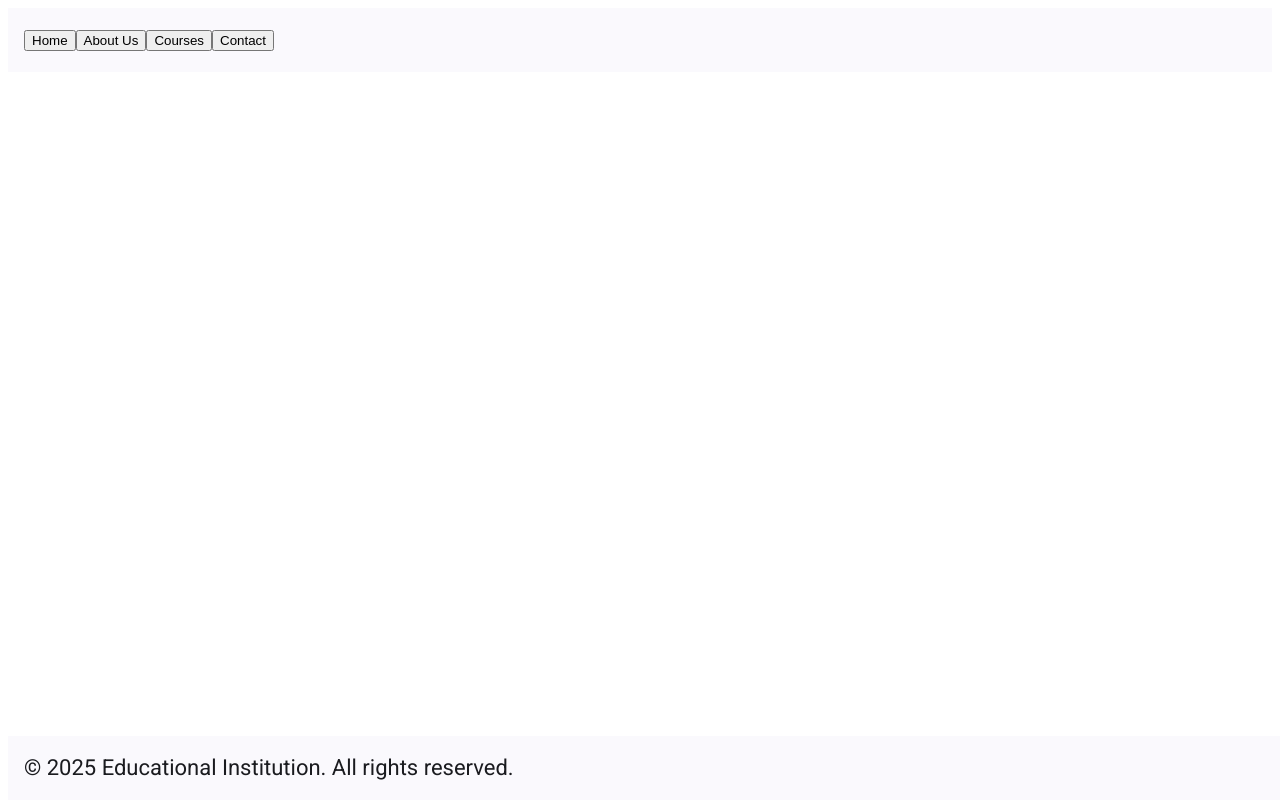
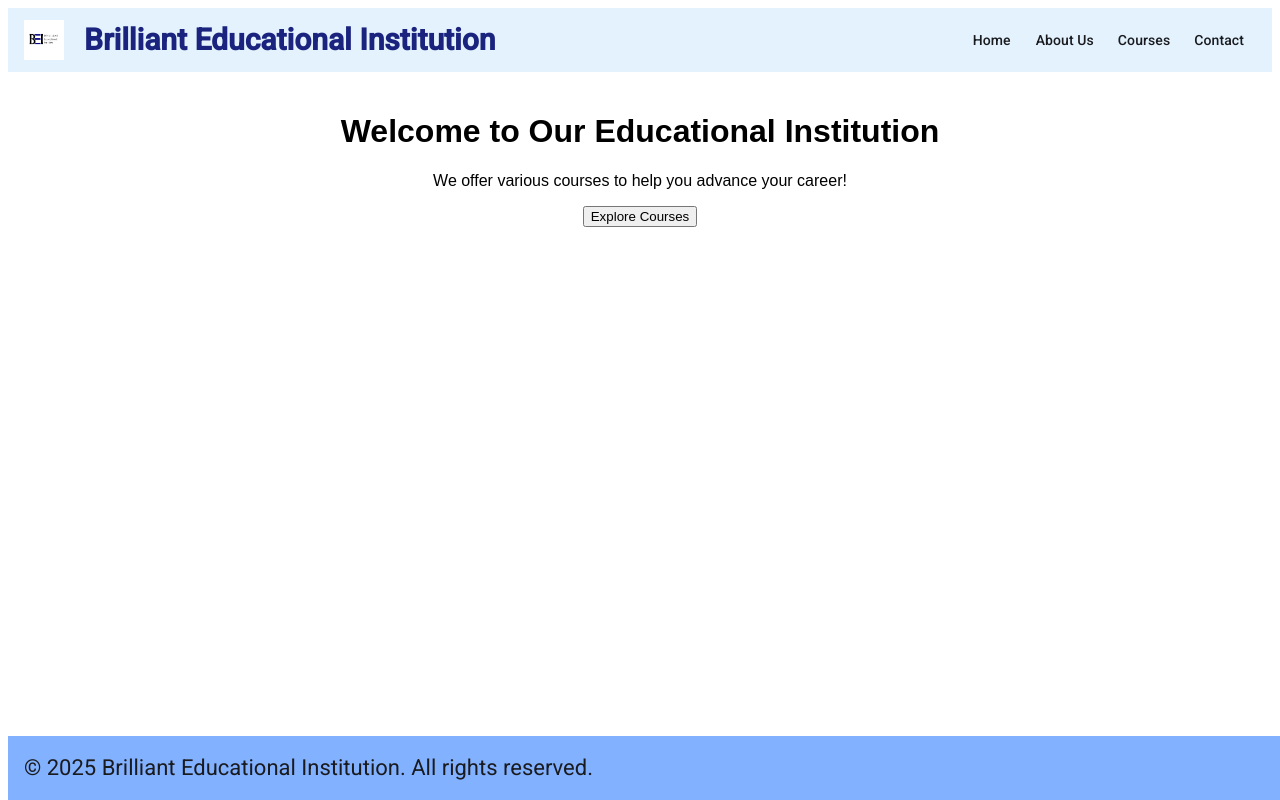
Before and after one commit to ChitChitZaw01/Brilliant-Edu, an Angular app: page / in a window 1280 px wide. Built offline with nearby package versions, Linux system fonts and the light colour scheme.

Commit message:
Updated all pages

```diff
--- a/src/app/app.routes.ts
+++ b/src/app/app.routes.ts
@@ -1,3 +1,10 @@
 import { Routes } from '@angular/router';
+import { HomeComponent } from './home/home.component';
+import { AboutComponent } from './about/about.component';
+import { CoursesComponent } from './courses/courses.component';
+import { ContactComponent } from './contact/contact.component';
 
-export const routes: Routes = [];
+export const routes: Routes = [{ path: '', component: HomeComponent },
+    { path: 'about', component: AboutComponent },
+    { path: 'courses', component: CoursesComponent },
+    { path: 'contact', component: ContactComponent }];
--- a/src/app/brilliant-edu/brilliant-edu.component.html
+++ /dev/null
@@ -1 +0,0 @@
-<p>brilliant-edu works!</p>
--- a/src/app/contact/contact.component.html
+++ b/src/app/contact/contact.component.html
@@ -1,5 +1,5 @@
 <div class="contact-container">
     <h1>Contact Us</h1>
-    <p>Email us at: contact@edu-institution.com</p>
+    <p>Email us at: contact_Edu-institution.com</p>
     <p>Phone: +1 234 567 890</p>
   </div>
--- a/src/app/courses/courses.component.ts
+++ b/src/app/courses/courses.component.ts
@@ -7,5 +7,4 @@ import { Component } from '@angular/core';
   styleUrl: './courses.component.css'
 })
 export class CoursesComponent {
-
 }
--- a/src/app/footer/footer.component.css
+++ b/src/app/footer/footer.component.css
@@ -0,0 +1,6 @@
+mat-toolbar {
+    background-color: #82b1ff;
+    display: flex;
+    align-items: center;
+    justify-content: space-between;
+  }
--- a/src/app/footer/footer.component.html
+++ b/src/app/footer/footer.component.html
@@ -1,3 +1,3 @@
 <mat-toolbar color="accent" class="footer">
-    <span>&copy; 2025 Educational Institution. All rights reserved.</span>
+    <span>&copy; 2025 Brilliant Educational Institution. All rights reserved.</span>
   </mat-toolbar>
--- a/src/app/header/header.component.css
+++ b/src/app/header/header.component.css
@@ -0,0 +1,43 @@
+mat-toolbar {
+    background-color: #e3f2fd;
+    display: flex;
+    align-items: center;
+    justify-content: space-between;
+  }
+
+  .logo-container {
+    display: flex;
+    align-items: center;
+    margin-right: 20px;  /* Adjust space between logo and text */
+  }
+
+  .logo {
+    height: 40px; /* Adjust based on your logo size */
+  }
+
+  .spacer {
+    flex: 1;
+  }
+
+  .title-container {
+    display: flex;
+    align-items: center;
+  }
+
+  .title-text {
+    font-size: 30px;
+    font-weight: 600;
+    color : #1a237e
+  }
+
+  /* button.mat-button {
+    margin-right: 16px;
+    color: #ff5733;
+  } */
+
+  mat-button.custom-button {
+    color: #ff5733;
+    font-weight: 200;
+    padding: 15px 30px; /* Adjust padding to make the button bigger or smaller */
+    font-size: 100px; /* Adjust font size */
+  }
--- a/src/app/header/header.component.html
+++ b/src/app/header/header.component.html
@@ -1,6 +1,16 @@
 <mat-toolbar color="primary">
-    <button mat-button routerLink="/">Home</button>
-    <button mat-button routerLink="/about">About Us</button>
-    <button mat-button routerLink="/courses">Courses</button>
-    <button mat-button routerLink="/contact">Contact</button>
+    <div class="logo-container">
+      <img src="images/logo.jpg" alt="Image" class="logo"/>
+    </div>
+    <div class="title-container">
+      <span class="title-text">Brilliant Educational Institution</span>
+    </div>
+
+    <span class="spacer"></span>
+    <div>
+    <button mat-button class="custom-button" (click)="goToHome()">Home</button>
+    <button mat-button class="custom-button" (click)="goToAbout()">About Us</button>
+    <button mat-button class="custom-button" (click)="goToCourses()">Courses</button>
+    <button mat-button class="custom-button" (click)="goToCotact()">Contact</button>
+    </div>
   </mat-toolbar>
--- a/src/app/header/header.component.ts
+++ b/src/app/header/header.component.ts
@@ -1,12 +1,47 @@
 import { Component } from '@angular/core';
 import { MatToolbarModule } from '@angular/material/toolbar';
+import { MatButtonModule } from '@angular/material/button';
+import { MatMenuModule } from '@angular/material/menu';
+import { MatIconModule } from '@angular/material/icon';
+import { MatSidenavModule } from '@angular/material/sidenav';
+import { Router } from '@angular/router';
+
 
 @Component({
   selector: 'app-header',
-  imports: [MatToolbarModule],
+  imports: [
+    MatToolbarModule,
+    MatButtonModule,
+    MatMenuModule,
+    MatIconModule,
+    MatSidenavModule
+  ],
   templateUrl: './header.component.html',
   styleUrl: './header.component.css'
 })
 export class HeaderComponent {
+  constructor(private router: Router) {}
+  goToHome() {
+    // Trigger any logic before navigating
+    console.log('Navigating to Home page...');
+    this.router.navigate(['/']);  // Programmatically navigate
+  }
+  goToAbout() {
+    // Trigger any logic before navigating
+    console.log('Navigating to About Us page...');
+    this.router.navigate(['/about']);  // Programmatically navigate
+  }
+
+  goToCourses() {
+    // Trigger any logic before navigating
+    console.log('Navigating to courses page...');
+    this.router.navigate(['/courses']);  // Programmatically navigate
+  }
+
+  goToCotact() {
+    // Trigger any logic before navigating
+    console.log('Navigating to contact page...');
+    this.router.navigate(['/contact']);  // Programmatically navigate
+  }
 
 }
```
Also changed, not shown: src/app/brilliant-edu/brilliant-edu.component.ts (deleted, +0 -11 lines), public/images/logo.jpg (added), src/app/brilliant-edu/brilliant-edu.component.css (deleted), src/styles.css (line endings or trailing spaces), 1 other file (tests, documents, lock files or other folders).
